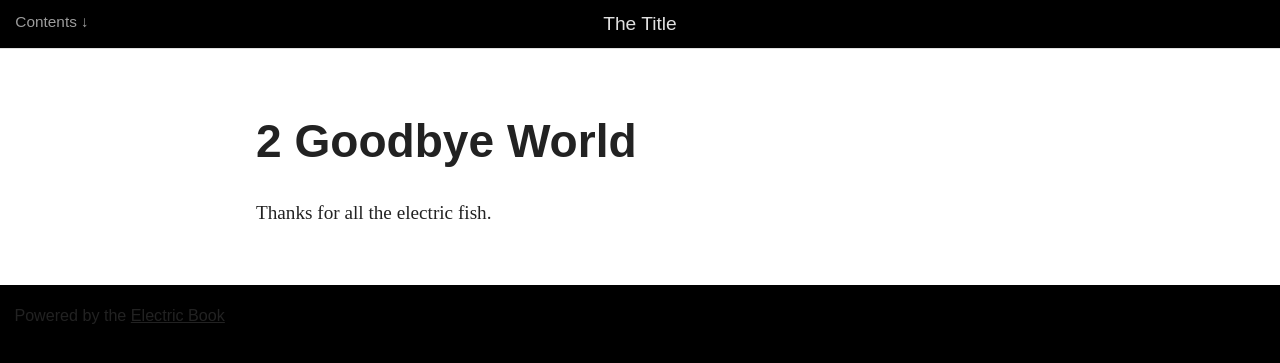
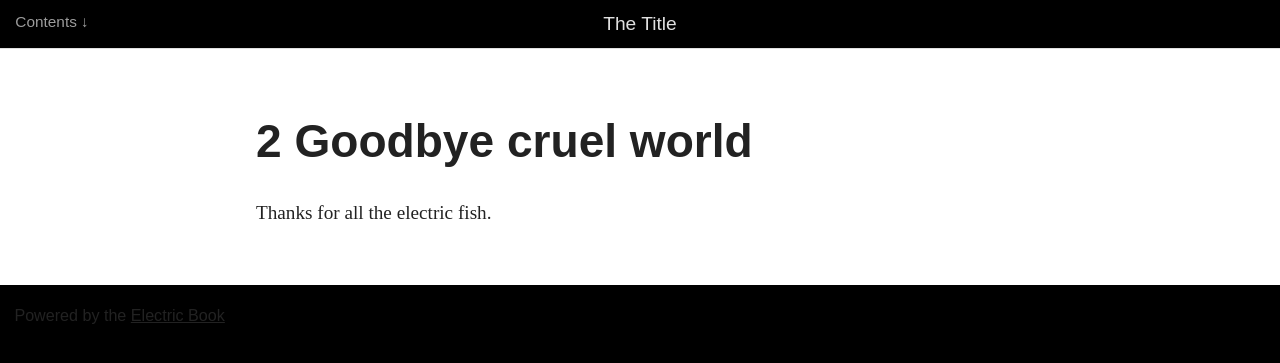
Before and after one commit to arthurattwell/electric-book-demo, a Jekyll site: the page built from book/text/02.md, in a window 1280 px wide. Shown: the top 363 px of the page. Built offline with Jekyll 4.4.1, drawn with Linux system fonts in a browser that asks for light colours.

Commit message:
automatic message

```diff
--- a/book/text/02.md
+++ b/book/text/02.md
@@ -2,7 +2,7 @@
 title: "2. Goodbye World"
 ---
 
-# **2** Goodbye World
+# **2** Goodbye cruel world
 
 Thanks for all the electric fish.
 {:#example-id}
```
